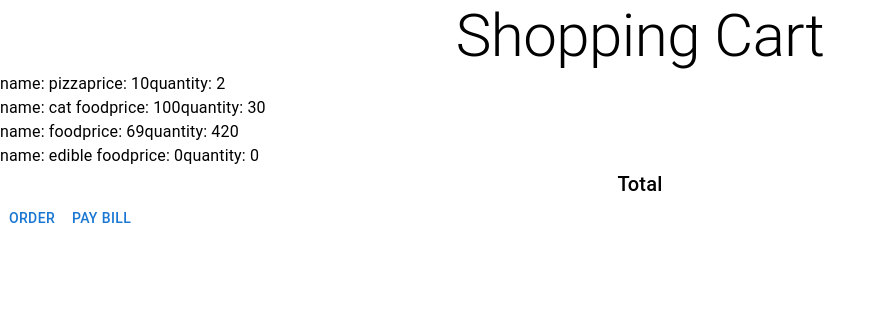
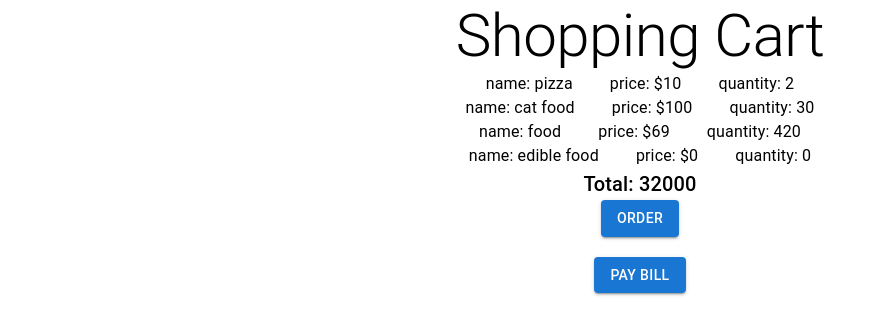
Before and after one commit to zhua15/4HC3Project, a React (Create React App) app: page /#/cart in a window 1280 px wide. Shown: the top 334 px of the page, without its empty margins (0-885 px from the left). Built offline with nearby package versions, Linux system fonts and the light colour scheme.

Commit message:
updated cart popup

```diff
--- a/package.json
+++ b/package.json
@@ -1,7 +1,7 @@
 {
   "name": "menu-app",
   "version": "0.1.0",
-  "homepage": "https://zhua15.github.io/4HC3Project",
+  "homepage": ".",
   "private": true,
   "dependencies": {
     "@emotion/react": "^11.10.5",
--- a/src/Components/Cart.tsx
+++ b/src/Components/Cart.tsx
@@ -1,5 +1,6 @@
 import React from 'react';
 import { Button, Typography } from '@mui/material';
+import { Box } from '@mui/system';
 
 export interface cartProps {
     cart: itemProps[]
@@ -28,9 +29,10 @@ const cart = (props: cartProps) => {
             </Typography>
             {props.cart.map((item : itemProps) => {
                 return(
-                    <Typography>
-                        name: {item.name}
-                        price: {item.price}
+                    <Typography
+                        align='center'>
+                        name: {item.name}&nbsp;&nbsp;&nbsp;&nbsp;&nbsp;&nbsp;&nbsp;&nbsp;
+                        price: ${item.price}&nbsp;&nbsp;&nbsp;&nbsp;&nbsp;&nbsp;&nbsp;&nbsp;
                         quantity: {item.quantity}
                     </Typography>
                 )
@@ -39,14 +41,23 @@ const cart = (props: cartProps) => {
                 align='center'
                 variant='h6'
                 >
-               Total
+                Total: {props.cart.reduce((sum: number, item: itemProps) =>
+                sum + (item.price * item.quantity), 0)}
             </Typography>
-            <Button>
-                Order
-            </Button>
-            <Button>
-                Pay Bill
-            </Button>
+            <Box textAlign='center'>
+                <Button variant='contained'>
+                    Order
+                </Button>
+            </Box>
+            &nbsp;
+            &nbsp;
+            &nbsp;
+            &nbsp;
+            <Box textAlign='center'>
+                <Button variant='contained'>
+                    Pay Bill
+                </Button>
+            </Box>
        </div>
     );
 }
```
